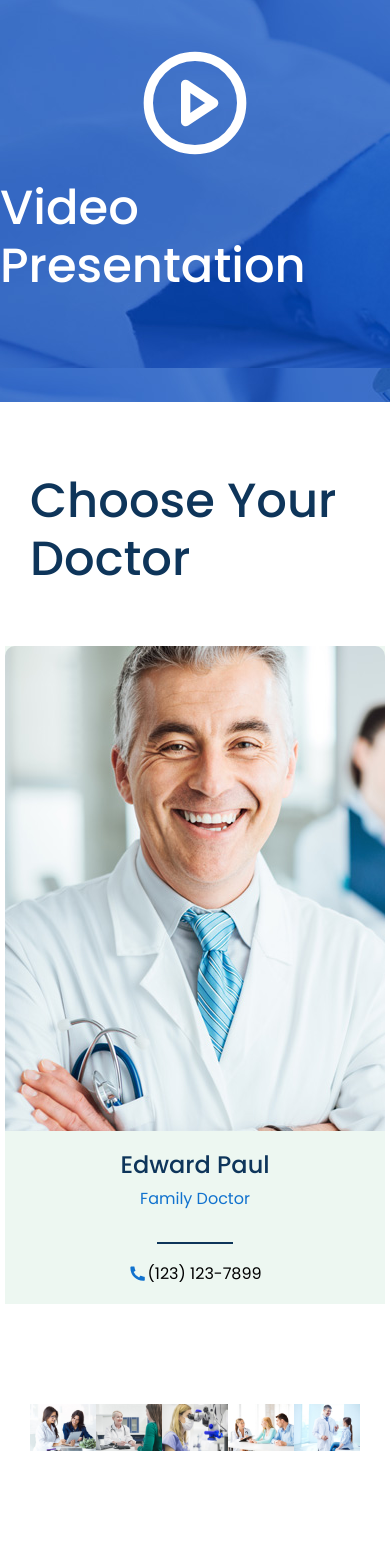
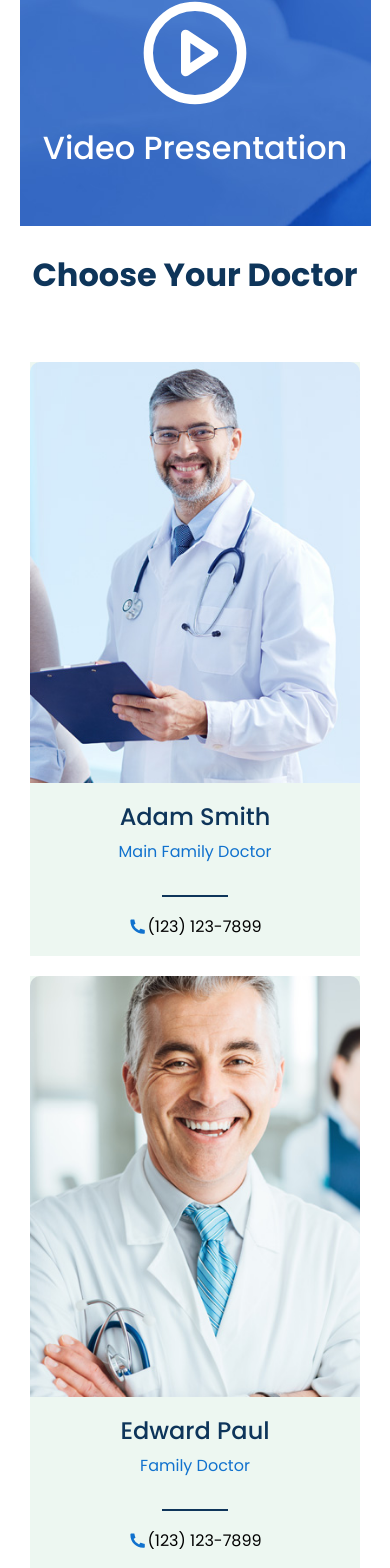
Before and after one commit to vigneshiyergithub/Family-Doctor, a React (Create React App) app: page / in a window 390 px wide. Shown: the part 4840-6408 px from the top of the page. Built offline with nearby package versions, Linux system fonts and the light colour scheme.

Commit message:
fixing responsive component

```diff
--- a/src/components/Team/Team.css
+++ b/src/components/Team/Team.css
@@ -1,9 +1,9 @@
-:root{
+:root {
 	--universlColor: rgb(17, 114, 206);
 	--headingColor: rgb(14, 53, 90);
 }
 
-.team{
+.team {
 	display: flex;
 	flex-direction: column;
 	padding: 70px 30px;
@@ -12,18 +12,18 @@
 	align-items: center;
 }
 
-.team h1{
+.team h1 {
 	font-size: 3rem;
 }
 
-.team-members{
+.team-members {
 	display: grid;
 	grid-template-columns: repeat(3, 1fr);
 	grid-gap: 20px;
 	margin-top: 50px;
 }
 
-.member{
+.member {
 	display: flex;
 	align-items: center;
 	flex-direction: column;
@@ -31,26 +31,26 @@
 	background: rgb(237, 247, 241);
 }
 
-.member img{
+.member img {
 	border-top-left-radius: 10px;
 	border-top-right-radius: 10px;
 }
 
-.member h3{
+.member h3 {
 	margin-top: 20px;
 	font-size: 1.5rem;
 }
 
-.member p{
+.member p {
 	color: var(--universlColor);
 }
 
-.member span{
+.member span {
 	margin-top: 15px;
 	border: 0.5px solid var(--headingColor);
 	width: 20%;
 }
-.member h6{
+.member h6 {
 	margin: 20px 0px;
 	display: flex;
 	align-items: center;
@@ -60,21 +60,21 @@
 	justify-content: center;
 }
 
-.member h6 i{
+.member h6 i {
 	color: var(--universlColor);
 	display: flex;
 }
-.member h6 >a{
+.member h6 > a {
 	text-decoration: none;
 	font-size: 1rem !important;
 	color: #000 !important;
 }
 
-.member h6 >a:hover{
+.member h6 > a:hover {
 	color: var(--universlColor) !important;
 }
 
-.showcase{
+.showcase {
 	display: grid;
 	grid-template-columns: repeat(5, 1fr);
 	width: 100%;
@@ -82,11 +82,108 @@
 	padding: 0px !important;
 }
 
-.showcase-image{
+.showcase-image {
 	display: flex;
 }
 
-.showcase-image img{
+.showcase-image img {
 	max-width: 100%;
 	cursor: pointer;
 }
+
+/* responsive */
+@media screen and (max-width: 768px) {
+	.team {
+		display: flex;
+		flex-direction: column;
+		padding: 30px 20px;
+		width: 100%;
+		justify-content: center;
+		align-items: center;
+		text-align: center;
+	}
+
+	.team h1 {
+		font-size: 2rem;
+		font-weight: 700;
+	}
+
+	.team-members {
+		display: grid;
+		grid-template-columns: repeat(1, 1fr);
+		grid-gap: 20px;
+		padding: 10px;
+		margin-top: 50px;
+	}
+
+	.member {
+		display: flex;
+		align-items: center;
+		flex-direction: column;
+		justify-content: center;
+		background: rgb(237, 247, 241);
+		width: 100%;
+		margin: auto;
+	}
+
+	.member img {
+		border-top-left-radius: 10px;
+		border-top-right-radius: 10px;
+		max-width: 100%;
+	}
+
+	.member h3 {
+		margin-top: 20px;
+		font-size: 1.5rem;
+	}
+
+	.member p {
+		color: var(--universlColor);
+	}
+
+	.member span {
+		margin-top: 15px;
+		border: 0.5px solid var(--headingColor);
+		width: 20%;
+	}
+	.member h6 {
+		margin: 20px 0px;
+		display: flex;
+		align-items: center;
+		font-size: 1.2rem;
+		width: 100%;
+		font-weight: 400;
+		justify-content: center;
+	}
+
+	.member h6 i {
+		color: var(--universlColor);
+		display: flex;
+	}
+	.member h6 > a {
+		text-decoration: none;
+		font-size: 1rem !important;
+		color: #000 !important;
+	}
+
+	.member h6 > a:hover {
+		color: var(--universlColor) !important;
+	}
+
+	.showcase {
+		display: grid;
+		grid-template-columns: repeat(5, 1fr);
+		width: 100%;
+		margin-top: 100px;
+		padding: 0px !important;
+	}
+
+	.showcase-image {
+		display: flex;
+	}
+
+	.showcase-image img {
+		max-width: 100%;
+		cursor: pointer;
+	}
+}
--- a/src/components/Video/Video.css
+++ b/src/components/Video/Video.css
@@ -1,4 +1,4 @@
-.video{
+.video {
 	display: flex;
 	width: 100%;
 	justify-content: center;
@@ -9,13 +9,41 @@
 	color: #fff !important;
 }
 
-.video i{
+.video i {
 	font-size: 7rem;
 	cursor: pointer;
 }
 
-.video h3{
+.video h3 {
 	color: #fff !important;
 	font-size: 3rem;
 	font-weight: 500;
 }
+
+/* responsive */
+
+@media screen and (max-width: 768px) {
+	.video {
+		display: flex;
+		width: 90%;
+		margin: auto;
+		justify-content: center;
+		align-items: center;
+		flex-direction: column;
+		padding: 50px 20px;
+		background: url(../../bg-images/video.jpg);
+		color: #fff !important;
+	}
+
+	.video i {
+		font-size: 7rem;
+		cursor: pointer;
+	}
+
+	.video h3 {
+		color: #fff !important;
+		font-size: 2rem;
+		font-weight: 500;
+		text-align: center;
+	}
+}
```
Lines whose indentation alone changed are shown as unchanged.
